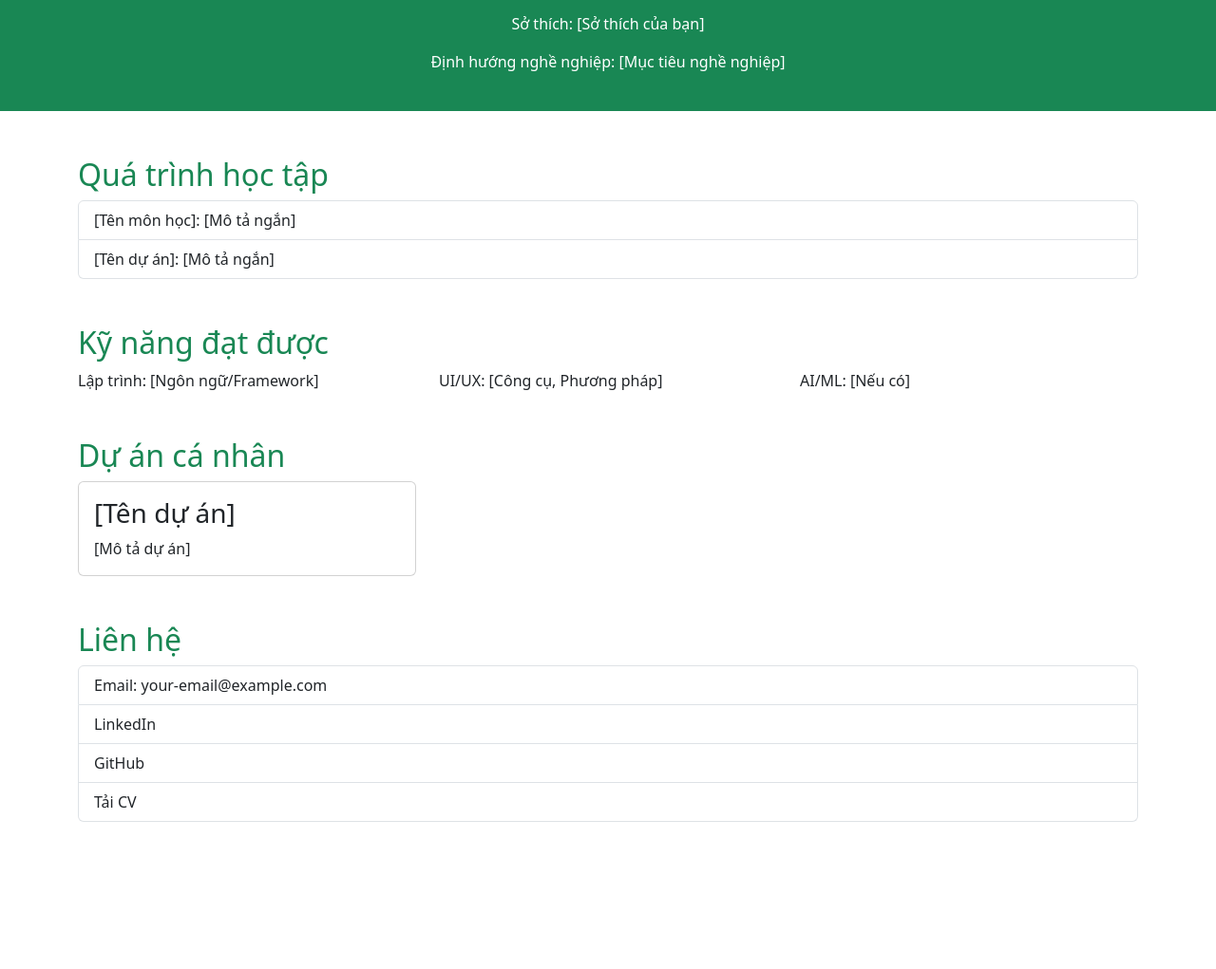
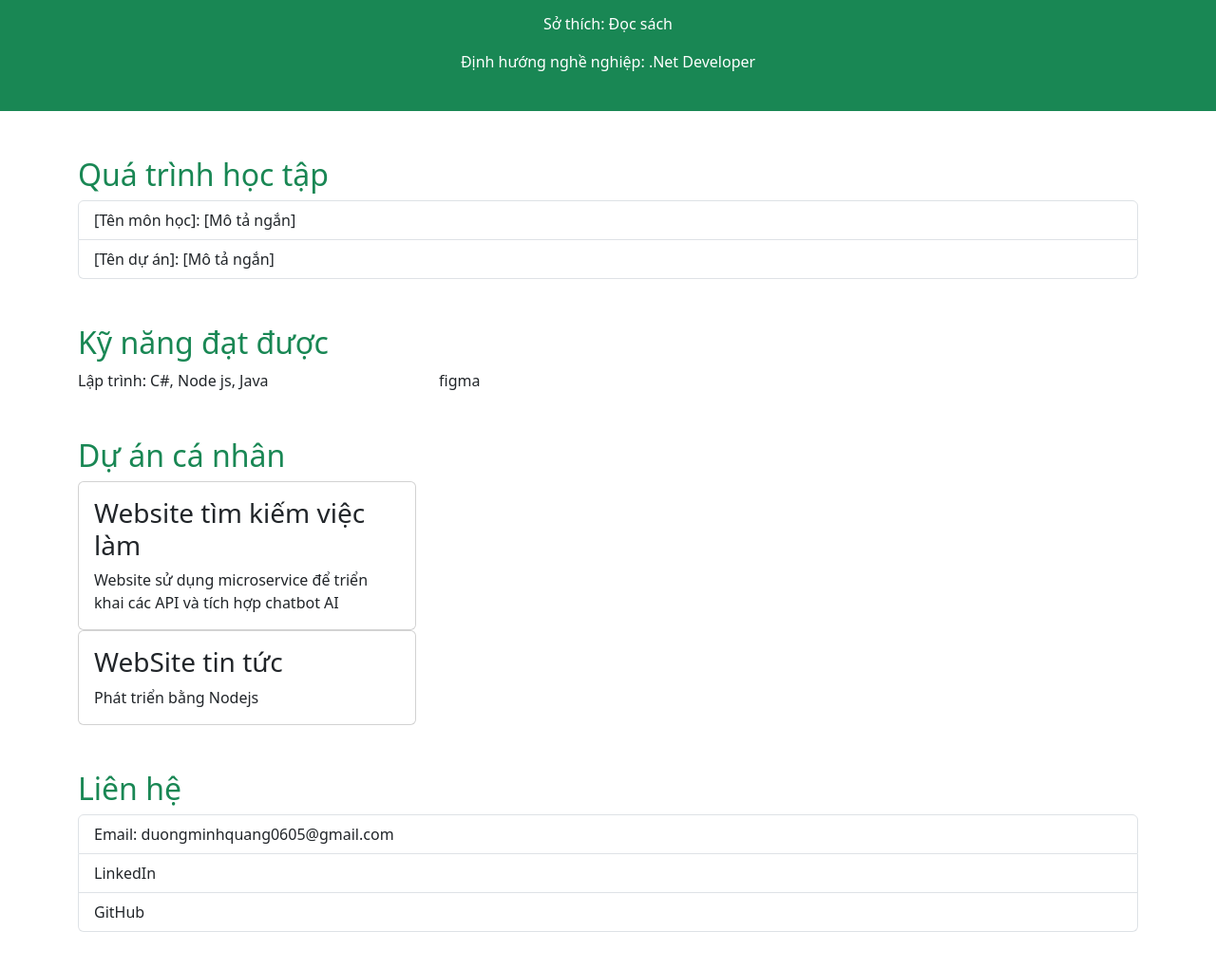
Before and after one commit to MinhQuang0605/NhomQNT_CCPM, a plain HTML site: page student2.html in a window 1280 px wide. Shown: the part 233-1254 px from the top of the page at 95% size. Before the commit the page ends 1147 px from the top, so only its background shows below. Drawn offline with nearby package versions, Linux system fonts and the light colour scheme.

Commit message:
sua main page

```diff
--- a/student2.html
+++ b/student2.html
@@ -4,17 +4,17 @@
 <head>
     <meta charset="UTF-8">
     <meta name="viewport" content="width=device-width, initial-scale=1.0">
-    <title>Trang cá nhân - [Tên sinh viên]</title>
+    <title>Trang cá nhân </title>
     <link href="https://cdn.jsdelivr.net/npm/bootstrap@5.3.0/dist/css/bootstrap.min.css" rel="stylesheet">
 </head>
 
 <body>
 
     <header class="bg-success text-white text-center py-4">
-        <h1>[Tên sinh viên]</h1>
+        <h1>Dương Lê Minh Quang</h1>
         <img src="myface1.png" alt="Ảnh đại diện" class="rounded-circle" width="150" height="150">
-        <p class="mt-3">Sở thích: [Sở thích của bạn]</p>
-        <p>Định hướng nghề nghiệp: [Mục tiêu nghề nghiệp]</p>
+        <p class="mt-3">Sở thích: Đọc sách</p>
+        <p>Định hướng nghề nghiệp: .Net Developer</p>
     </header>
 
     <div class="container my-5">
@@ -29,9 +29,8 @@
         <section id="skills" class="mb-5">
             <h2 class="text-success">Kỹ năng đạt được</h2>
             <div class="row">
-                <div class="col-md-4">Lập trình: [Ngôn ngữ/Framework]</div>
-                <div class="col-md-4">UI/UX: [Công cụ, Phương pháp]</div>
-                <div class="col-md-4">AI/ML: [Nếu có]</div>
+                <div class="col-md-4">Lập trình: C#, Node js, Java</div>
+                <div class="col-md-4">figma</div>
             </div>
         </section>
 
@@ -41,8 +40,20 @@
                 <div class="col-md-4">
                     <div class="card h-100">
                         <div class="card-body">
-                            <h3 class="card-title">[Tên dự án]</h3>
-                            <p class="card-text">[Mô tả dự án]</p>
+                            <h3 class="card-title">Website tìm kiếm việc làm</h3>
+                            <p class="card-text">Website sử dụng microservice để triển khai các API và tích hợp chatbot
+                                AI</p>
+                        </div>
+                    </div>
+                </div>
+                <!-- Thêm các dự án khác tương tự -->
+            </div>
+            <div class="row g-4">
+                <div class="col-md-4">
+                    <div class="card h-100">
+                        <div class="card-body">
+                            <h3 class="card-title">WebSite tin tức</h3>
+                            <p class="card-text">Phát triển bằng Nodejs</p>
                         </div>
                     </div>
                 </div>
@@ -53,10 +64,10 @@
         <section id="contact">
             <h2 class="text-success">Liên hệ</h2>
             <div class="list-group">
-                <a href="mailto:your-email@example.com" class="list-group-item list-group-item-action">Email: your-email@example.com</a>
+                <a href="duongminhquang0605@gmail.com" class="list-group-item list-group-item-action">Email: duongminhquang0605@gmail.com</a>
                 <a href="https://www.linkedin.com/in/yourprofile" target="_blank" class="list-group-item list-group-item-action">LinkedIn</a>
-                <a href="https://github.com/yourgithub" target="_blank" class="list-group-item list-group-item-action">GitHub</a>
-                <a href="cv.pdf" target="_blank" class="list-group-item list-group-item-action">Tải CV</a>
+                <a href="https://github.com/MinhQuang0605" target="_blank" class="list-group-item list-group-item-action">GitHub</a>
+
             </div>
         </section>
     </div>
```
Also changed, not shown: index.html (+2 -2 lines).
